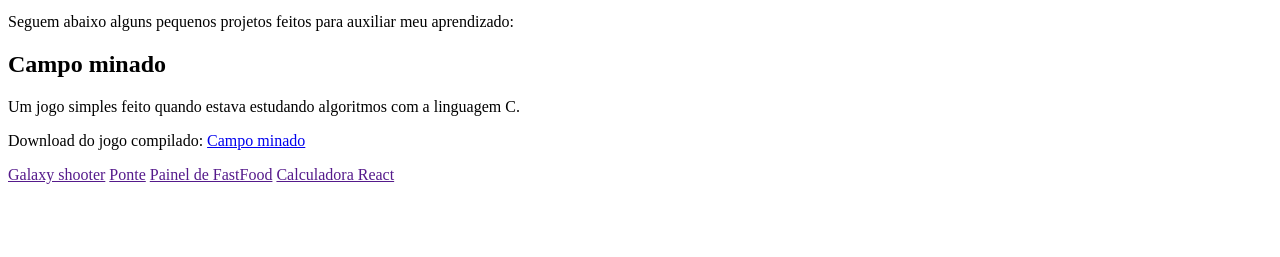
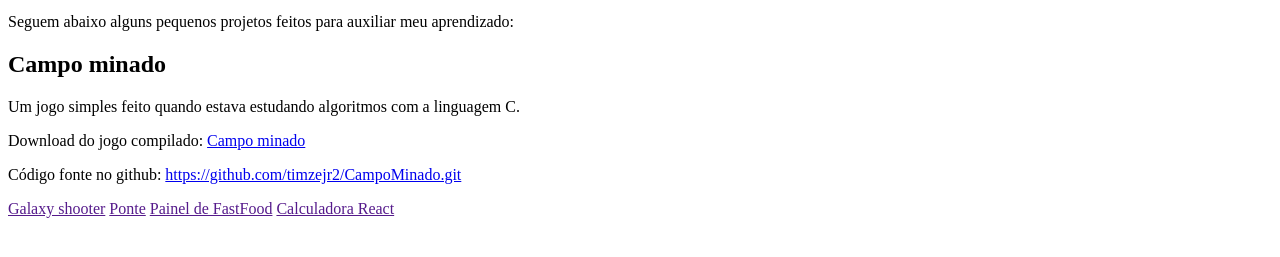
Before and after one commit to timzejr2/Curriculo, a plain HTML site: page paginas/projetos.html in a window 1280 px wide. Shown: the part 119-376 px from the top of the page. Drawn offline with Linux system fonts and the light colour scheme.

Commit message:
link campo minado 2

```diff
--- a/paginas/projetos.html
+++ b/paginas/projetos.html
@@ -13,6 +13,7 @@
     <h2>Campo minado</h2>
     <p>Um jogo simples feito quando estava estudando algoritmos com a linguagem C.</p>
     <p>Download do jogo compilado: <a class="link" href="arquivos/Campo minado.exe">Campo minado</a></p>
+    <p>Código fonte no github: <a class="link" href="https://github.com/timzejr2/CampoMinado.git" target="_blank">https://github.com/timzejr2/CampoMinado.git</a></p>
     <a href="">Galaxy shooter</a>
     <a href="">Ponte</a>
     <a href="">Painel de FastFood</a>
```
